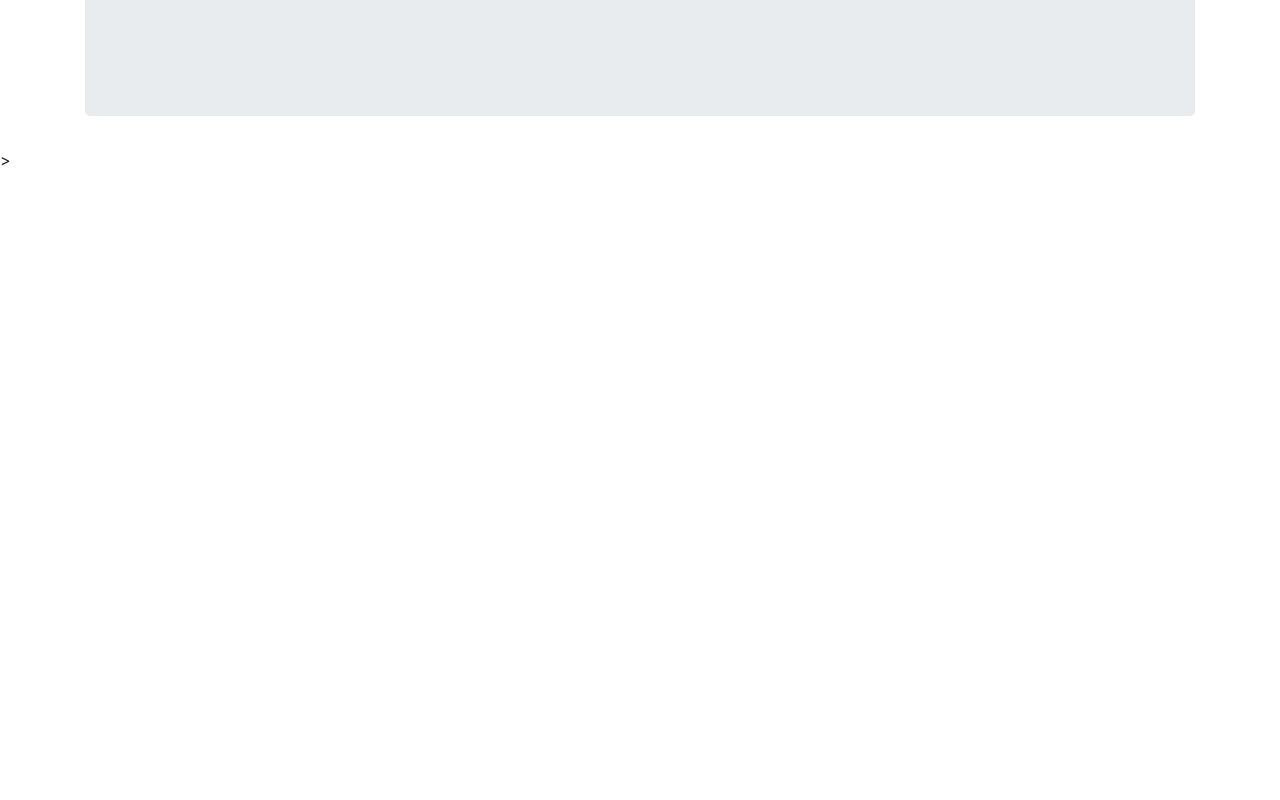
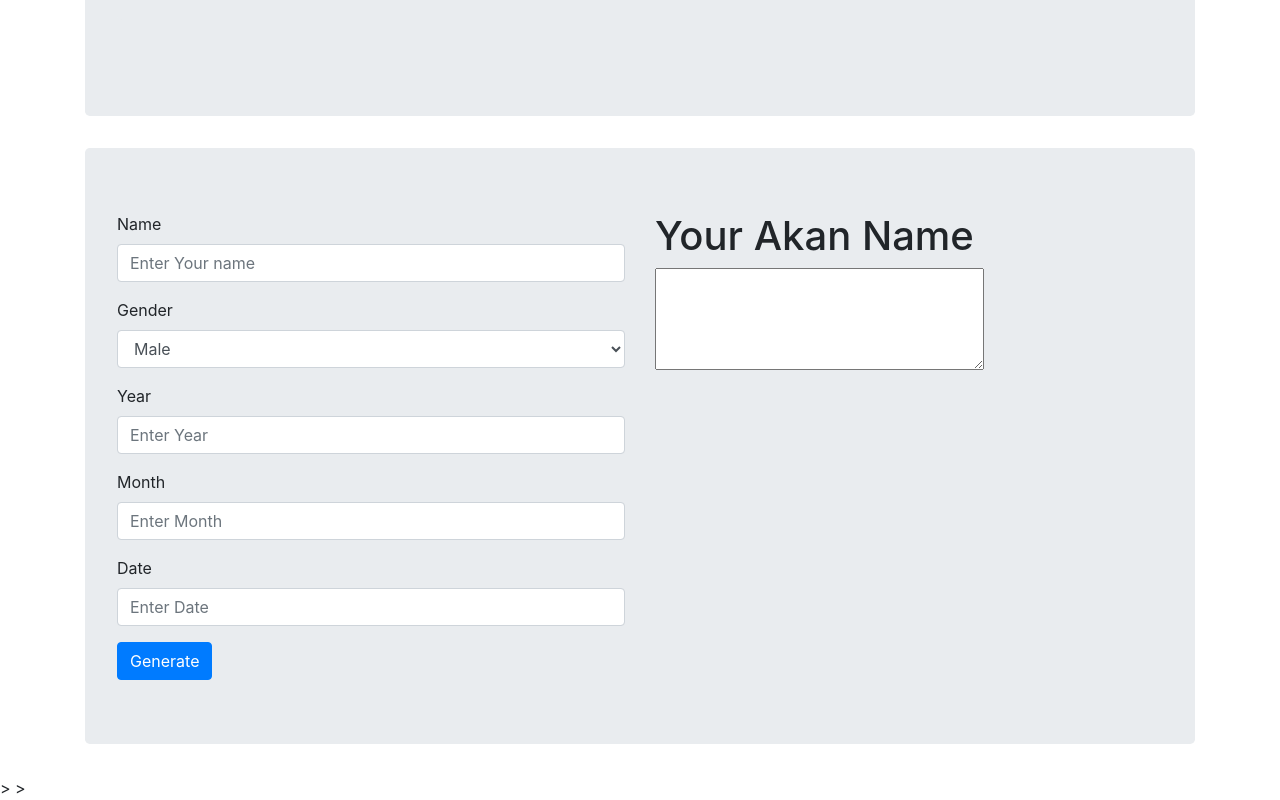
Before and after one commit to DENNINGKEVIN/AKAN-NAMES, a plain HTML site: page index.html in a window 1280 px wide. Shown: the part 436-1236 px from the top of the page. Before the commit the page ends 800 px from the top, so only its background shows below. Drawn offline with Linux system fonts and the light colour scheme.

Commit message:
add form to index.html

```diff
--- a/index.html
+++ b/index.html
@@ -38,6 +38,51 @@
       </div>
     </div>
   </div>
+  <form>
+    <div class="container">
+      <div class="jumbotron">
+        <div class="row">
+          <div class="col-md-6">
+            <form>
+              <div class="form-group">
+                <label for="formGroupExampleInput">Name</label>
+                <input type="text" class="form-control" id="name" placeholder="Enter Your name">
+              </div>
+              <div class='form-group'>
+                <label for="formGroupExampleInput">Gender</label>
+                <select class="form-control" id="gender">
+                  <option value="1">Male</option>
+                  <option value="2">Female</option>
+                </select>
+              </div>
+              <div class="form-group">
+                <label for="formGroupExampleInput">Year</label>
+                <input type="number" class="form-control" id="year" placeholder="Enter Year">
+              </div>
+              <div class="form-group">
+                <label for="formGroupExampleInput2">Month</label>
+                <input type="number" min="1" max="12" class="form-control" id="month" placeholder="Enter Month">
+              </div>
+              <div class="form-group">
+                <label for="formGroupExampleInput2">Date</label>
+                <input type="number" min="1" max="31" class="form-control" id="date" placeholder="Enter Date">
+              </div>
+            </form>
+            <button type="submit" onclick="getName()" class="btn btn-primary">Generate</button>
+
+          </div>
+
+          <div class="col-md-6">
+            <h1>Your Akan Name</h1>
+            <textarea name="" cols="30" rows="4" id="output"></textarea>
+          </div>
+
+
+        </div>
+      </div>
+    </div>
+    <script src="js/script.js"></script>>
+  </form>
 
   <script src="js/script.js"></script>>
 </body>
```
Lines whose indentation alone changed are shown as unchanged.
